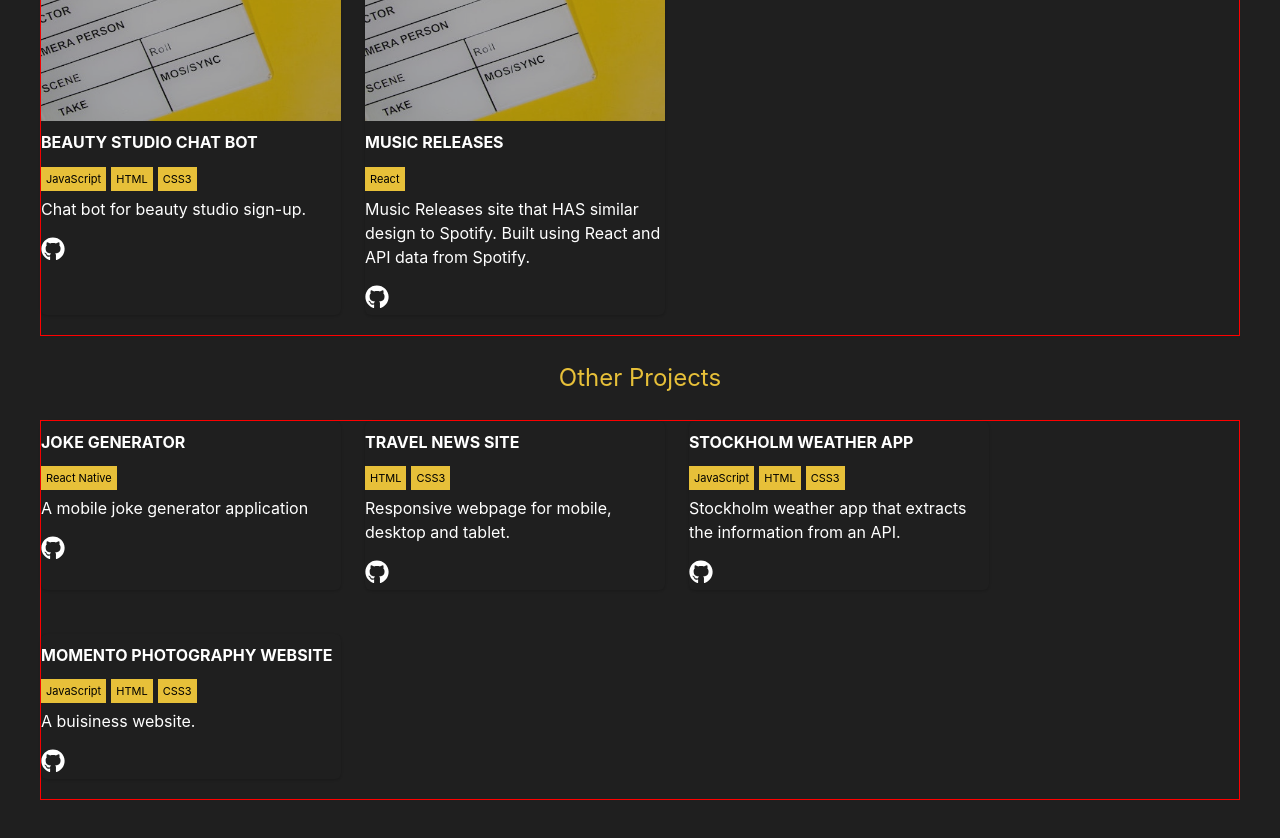
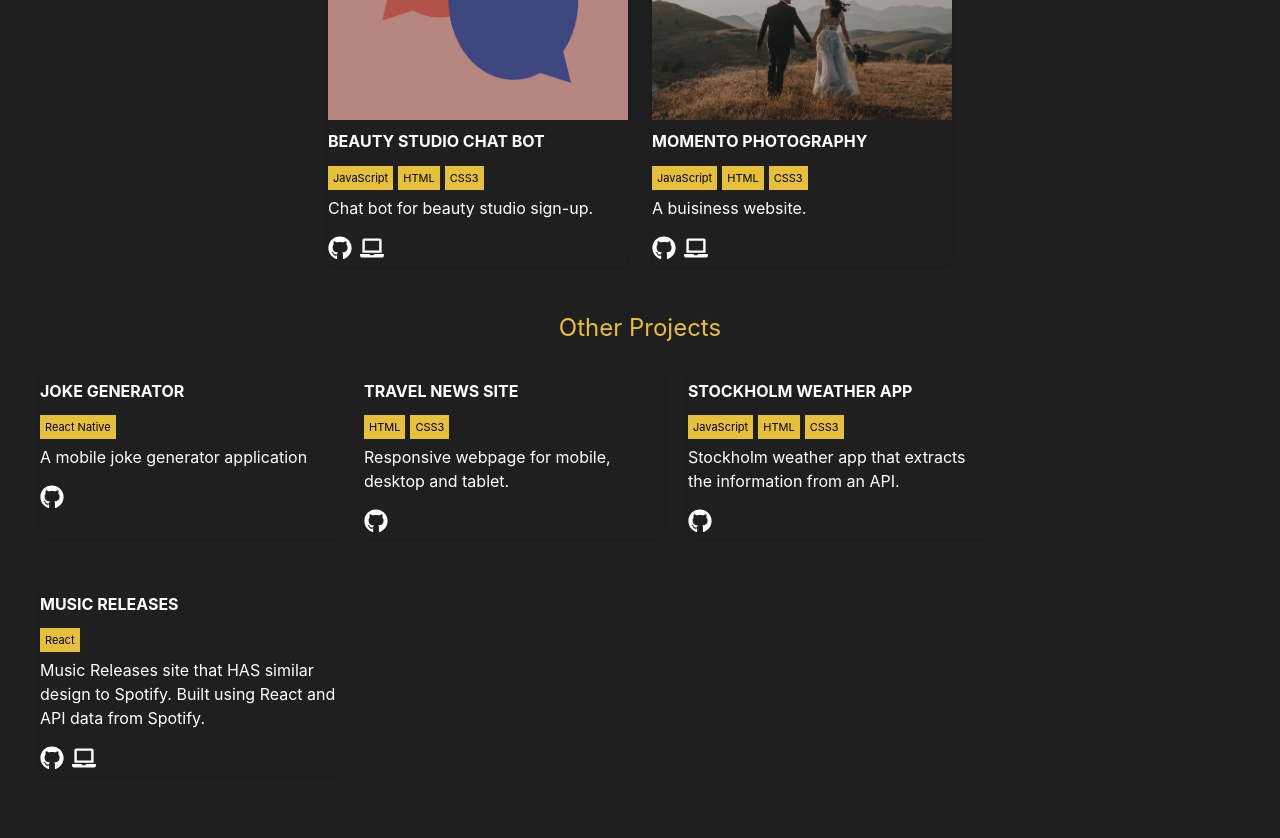
Before and after one commit to leelalaim/new-portfolio-react, a React (Create React App) app: page /projects in a window 1280 px wide. Shown: the part 1360-2198 px from the top of the page. Built offline with nearby package versions, Linux system fonts and the light colour scheme.

Commit message:
Update projects image

```diff
--- a/src/components/Projects.jsx
+++ b/src/components/Projects.jsx
@@ -4,8 +4,14 @@ import jokeio from '../assets/images/jokeio.jpg'
 import heart from '../assets/images/heart.jpg'
 import movie from '../assets/images/movies.jpg'
 import gallery from '../assets/images/dev-gallery.jpg'
+import guess from '../assets/images/guess-who.jpg'
+import bot from '../assets/images/chat-bot.png'
+import momento from '../assets/images/business-site.jpg'
 import styled from 'styled-components'
 import { ReactComponent as YellowLineHorizontal } from '../assets/images/YellowLineHorizontal.svg'
+import Fade from 'react-reveal/Fade'
+
+import { Wrap, WrapItem, Center } from '@chakra-ui/react'
 
 const Container = styled.div`
   display: flex;
@@ -26,7 +32,13 @@ const CardWrapper = styled.div`
     flex-direction: row;
     flex-wrap: wrap;
     gap: 24px;
-    border: 1px solid red;
+    justify-content: center;
+  }
+`
+
+const OtherProjectsCardWrapper = styled(CardWrapper)`
+  @media (min-width: 768px) {
+    justify-content: flex-start;
   }
 `
 
@@ -44,6 +56,7 @@ const Text = styled.h2`
 const Projects = () => {
   return (
     <Container>
+      <Fade>
         <StyledLine />
         <CardWrapper>
           {MainProjects.map((project) => (
@@ -53,22 +66,25 @@ const Projects = () => {
               name={project.name}
               description={project.description}
               allStackUsed={project.stack}
-            link={project.link}
+              githubLink={project.githubLink}
+              deployedLink={project.deployedLink}
             />
           ))}
         </CardWrapper>
         <Text>Other Projects</Text>
-      <CardWrapper>
+        <OtherProjectsCardWrapper>
           {OtherProjects.map((project) => (
             <ProjectCardWithImage
               key={`${project.name}-other`}
               name={project.name}
               description={project.description}
               allStackUsed={project.stack}
-            link={project.link}
+              githubLink={project.link}
+              deployedLink={project.deployedLink}
             />
           ))}
-      </CardWrapper>
+        </OtherProjectsCardWrapper>
+      </Fade>
     </Container>
   )
 }
@@ -80,7 +96,7 @@ const MainProjects = [
     description:
       'A place where bootcamp students share their awesome projects!',
     stack: ['React', 'Redux', 'Node.js'],
-    link: 'https://github.com/leelalaim/final-project',
+    githubLink: 'https://github.com/leelalaim/final-project',
   },
   {
     image: SurveyImage,
@@ -88,7 +104,8 @@ const MainProjects = [
     description:
       'Project of a Friend Match Survey (a Typeform like product). Built using React.',
     stack: ['React'],
-    link: 'https://github.com/leelalaim/project-survey',
+    githubLink: 'https://github.com/leelalaim/project-survey',
+    deployedLink: 'https://friend-match.netlify.app/',
   },
   {
     image: jokeio,
@@ -96,7 +113,8 @@ const MainProjects = [
     description:
       'A fullstack project of a joke generator with sign up and sign in forms.',
     stack: ['React', 'Redux', 'API'],
-    link: 'https://github.com/leelalaim/project-auth',
+    githubLink: 'https://github.com/leelalaim/project-auth',
+    deployedLink: 'https://jokeio.netlify.app/signin',
   },
   {
     image: heart,
@@ -104,7 +122,7 @@ const MainProjects = [
     description:
       'A Twitter kind Happy Thoughts app. Fetching and posting data to an API.',
     stack: ['React', 'Redux', 'API'],
-    link: 'https://github.com/leelalaim/project-happy-thoughts',
+    githubLink: 'https://github.com/leelalaim/project-happy-thoughts',
   },
   {
     image: movie,
@@ -112,30 +130,33 @@ const MainProjects = [
     description:
       'A multi-page application built using React Router, useState and useEffect.',
     stack: ['React'],
-    link: 'https://github.com/leelalaim/project-movies',
+    githubLink: 'https://github.com/leelalaim/project-movies',
+    deployedLink: 'https://our-movies-project.netlify.app/',
   },
   {
-    image: movie,
+    image: guess,
     name: 'GUESS WHO GAME',
     description:
       'A digital version of the old character guessing board game "Guess Who?"',
     stack: ['JavaScript', 'HTML', 'CSS3'],
-    link: 'https://github.com/leelalaim/project-guess-who',
+    githubLink: 'https://github.com/leelalaim/project-guess-who',
+    deployedLink: 'https://my-guess-who-game.netlify.app/',
   },
   {
-    image: movie,
+    image: bot,
     name: 'BEAUTY STUDIO CHAT BOT',
     description: 'Chat bot for beauty studio sign-up.',
     stack: ['JavaScript', 'HTML', 'CSS3'],
-    link: 'https://github.com/leelalaim/project-chatbot',
+    githubLink: 'https://github.com/leelalaim/project-chatbot',
+    deployedLink: 'https://beauty-studio-chat-bot.netlify.app/',
   },
   {
-    image: movie,
-    name: 'MUSIC RELEASES',
-    description:
-      'Music Releases site that HAS similar design to Spotify. Built using React and API data from Spotify.',
-    stack: ['React'],
-    link: 'https://github.com/leelalaim/project-music-releases',
+    image: momento,
+    name: 'MOMENTO PHOTOGRAPHY',
+    description: 'A buisiness website.',
+    stack: ['JavaScript', 'HTML', 'CSS3'],
+    githubLink: 'https://github.com/leelalaim/project-business-site',
+    deployedLink: 'https://momento-photography.netlify.app/',
   },
 ]
 
@@ -144,26 +165,28 @@ const OtherProjects = [
     name: 'JOKE GENERATOR',
     description: 'A mobile joke generator application',
     stack: ['React Native'],
-    link: 'https://github.com/leelalaim/project-react-native-app',
+    githubLink: 'https://github.com/leelalaim/project-react-native-app',
   },
   {
     name: 'TRAVEL NEWS SITE',
     description: 'Responsive webpage for mobile, desktop and tablet.',
     stack: ['HTML', 'CSS3'],
-    link: 'https://github.com/leelalaim/project-news-site',
+    githubLink: 'https://github.com/leelalaim/project-news-site',
   },
   {
     name: 'STOCKHOLM WEATHER APP',
     description:
       'Stockholm weather app that extracts the information from an API.',
     stack: ['JavaScript', 'HTML', 'CSS3'],
-    link: 'https://github.com/leelalaim/project-weather-app',
+    githubLink: 'https://github.com/leelalaim/project-weather-app',
   },
   {
-    name: 'MOMENTO PHOTOGRAPHY WEBSITE',
-    description: 'A buisiness website.',
-    stack: ['JavaScript', 'HTML', 'CSS3'],
-    link: 'https://github.com/leelalaim/project-business-site',
+    name: 'MUSIC RELEASES',
+    description:
+      'Music Releases site that HAS similar design to Spotify. Built using React and API data from Spotify.',
+    stack: ['React'],
+    githubLink: 'https://github.com/leelalaim/project-music-releases',
+    deployedLink: 'https://music-releases-site.netlify.app/',
   },
 ]
 
```
Lines whose indentation alone changed are shown as unchanged.
